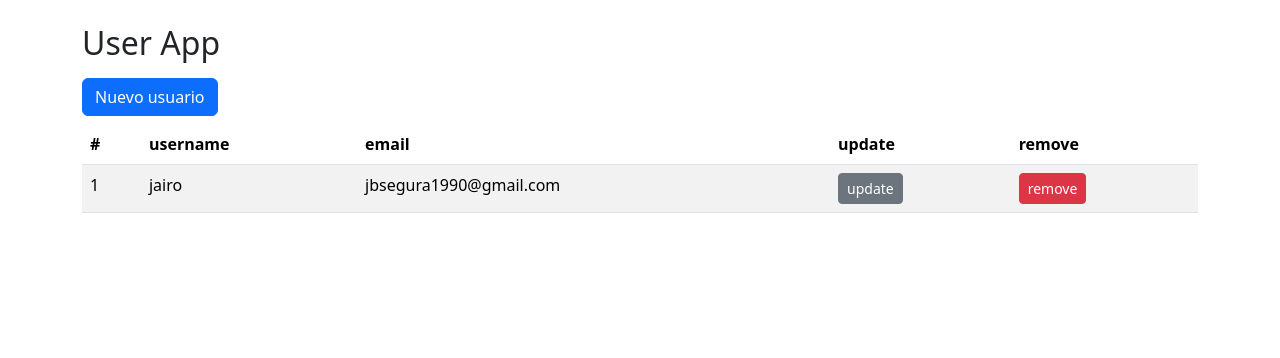
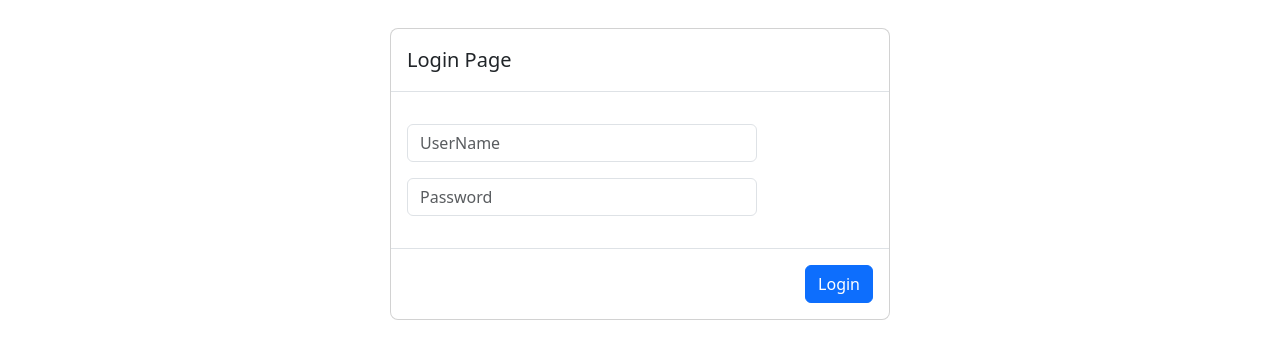
Before and after one commit to jbsJairo/react-users-app, a React (Vite) app: page / in a window 1280 px wide. Shown: the top 358 px of the page. Built offline with nearby package versions, Linux system fonts and the light colour scheme.

Commit message:
Componente Login Page

```diff
--- a/src/UsersApp.jsx
+++ b/src/UsersApp.jsx
@@ -1,5 +1,4 @@
-
-import { UserForm } from "./components/UserForm"
+import { UserModalForm } from "./components/UserModalForm";
 import { UsersList } from "./components/UsersList"
 import { useUsers } from "./hooks/useUsers"
 
@@ -20,26 +19,11 @@ export const UsersApp = () => {
     return(
         <>
             { !visibleForm ||
-                <div className="abrir-modal animacion fadeIn">
-                    <div className="modal" style={ { display:"block" } } tabIndex="-1">
-                        <div className="modal-dialog" role="document">
-                            <div className="modal-content">
-                                <div className="modal-header">
-                                    <h5 className="modal-title">
-                                        { userSelected.id > 0? 'Editar': 'Crear' } Modal Usuarios
-                                    </h5>
-                                </div>
-                                <div className="modal-body">
-                                    <UserForm
-                                        initialUserForm={ initialUserForm }
-                                        userSelected={ userSelected }
-                                        handlerAddUser={ handlerAddUser }
-                                        handlerCloseForm={ handlerCloseForm }/>
-                                </div>
-                            </div>
-                        </div>
-                    </div>
-                </div>
+               <UserModalForm
+                    initialUserForm={ initialUserForm }
+                    userSelected={ userSelected }
+                    handlerAddUser={ handlerAddUser }
+                    handlerCloseForm={ handlerCloseForm }/>
             }
 
             <div className="container my-4">
--- /dev/null
+++ b/src/auth/pages/LoginPage.jsx
@@ -0,0 +1,33 @@
+export const LoginPage = () => {
+    return(
+        <>
+        <div className="modal" style={ { display: 'block' } } tabIndex="-1">
+            <div className="modal-dialog">
+                <div className="modal-content">
+                <div className="modal-header">
+                    <h5 className="modal-title">Login Page</h5>
+                </div>
+                <form>
+                    <div className="modal-body">
+                        <input
+                            className="form-control my-3 w-75"
+                            placeholder="UserName"
+                            name="username" />
+                        <input
+                            className="form-control my-3 w-75"
+                            placeholder="Password"
+                            type="passwprd"
+                            name="password" />
+                    </div>
+                    <div className="modal-footer">
+                        <button
+                            type="submit"
+                            className="btn btn-primary">Login</button>
+                    </div>
+                </form>
+                </div>
+            </div>
+        </div>
+        </>
+    );
+}
--- /dev/null
+++ b/src/components/UserModalForm.jsx
@@ -0,0 +1,26 @@
+import { UserForm } from "./UserForm"
+
+export const UserModalForm = ({ initialUserForm, userSelected, handlerAddUser, handlerCloseForm  }) => {
+    return(
+        <div className="abrir-modal animacion fadeIn">
+        <div className="modal" style={ { display:"block" } } tabIndex="-1">
+            <div className="modal-dialog" role="document">
+                <div className="modal-content">
+                    <div className="modal-header">
+                        <h5 className="modal-title">
+                            { userSelected.id > 0? 'Editar': 'Crear' } Modal Usuarios
+                        </h5>
+                    </div>
+                    <div className="modal-body">
+                        <UserForm
+                            initialUserForm={ initialUserForm }
+                            userSelected={ userSelected }
+                            handlerAddUser={ handlerAddUser }
+                            handlerCloseForm={ handlerCloseForm }/>
+                    </div>
+                </div>
+            </div>
+        </div>
+    </div>
+    )
+}
--- a/src/main.jsx
+++ b/src/main.jsx
@@ -1,10 +1,10 @@
 import React from 'react'
 import ReactDOM from 'react-dom/client'
 import './styles.css'
-import { UsersApp } from './UsersApp.jsx'
+import { LoginPage } from './auth/pages/LoginPage.jsx'
 
 ReactDOM.createRoot(document.getElementById('root')).render(
   <React.StrictMode>
-    <UsersApp />
+    <LoginPage />
   </React.StrictMode>,
 )
--- a/src/styles.css
+++ b/src/styles.css
@@ -0,0 +1,41 @@
+.abrir-modal {
+    background-color: rgba(0, 0, 0, 0.7);
+    position: fixed;
+    top: 0px;
+    left: 0px;
+    width: 100%;
+    height: 100%;
+    z-index: 1000;
+}
+
+.animacion {
+    animation-duration: 2s;
+    animation-fill-mode: both;
+    -webkit-animation-duration: 2s;
+    -webkit-animation-fill-mode: both;
+}
+
+.fadeIn {
+    animation-name: fadeIn;
+    -webkit-animation-name: fadeIn;
+}
+
+@keyframes fadeIn {
+    0% {
+        opacity: 0
+    }
+
+    to {
+        opacity: 1
+    }
+}
+
+@-webkit-keyframes fadeIn {
+    0% {
+        opacity: 0
+    }
+
+    to {
+        opacity: 1
+    }
+}
```
